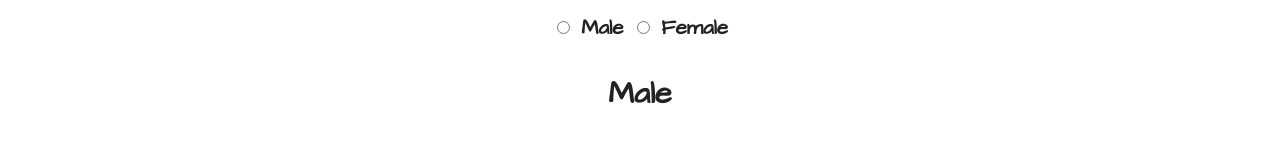
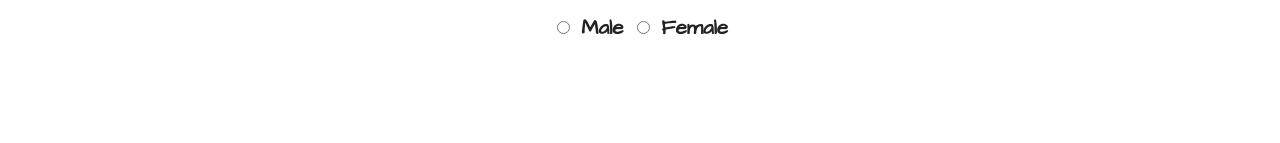
Before and after one commit to dynami07/dynami, a React (Create React App) app: page / in a window 1280 px wide. Shown: the part 247-390 px from the top of the page. Built offline with nearby package versions, Linux system fonts and the light colour scheme.

Commit message:
Update App.jsx

```diff
--- a/src/components/App.jsx
+++ b/src/components/App.jsx
@@ -38,7 +38,7 @@ function App() {
   }
 
 let gender=["Male","Female"];
-const [displaygender,setgender]=useState("Male");
+const [displaygender,setgender]=useState();
 
   return (
 
```
